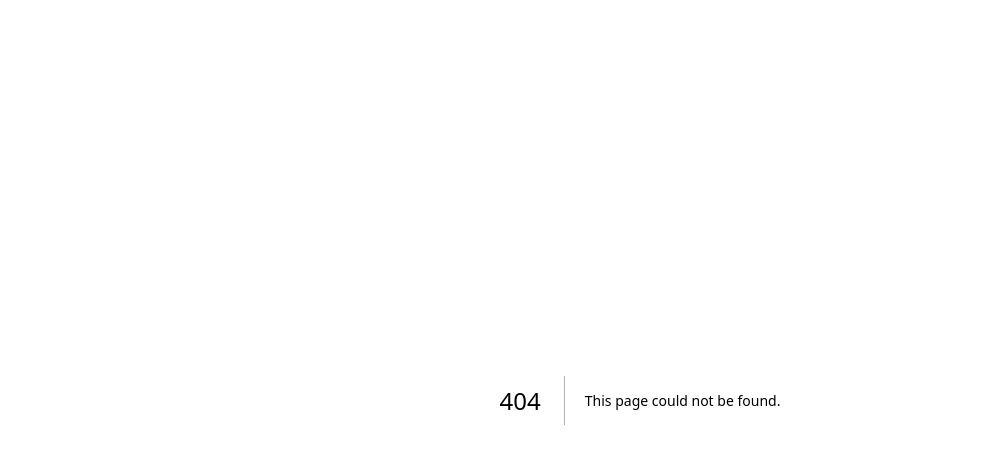
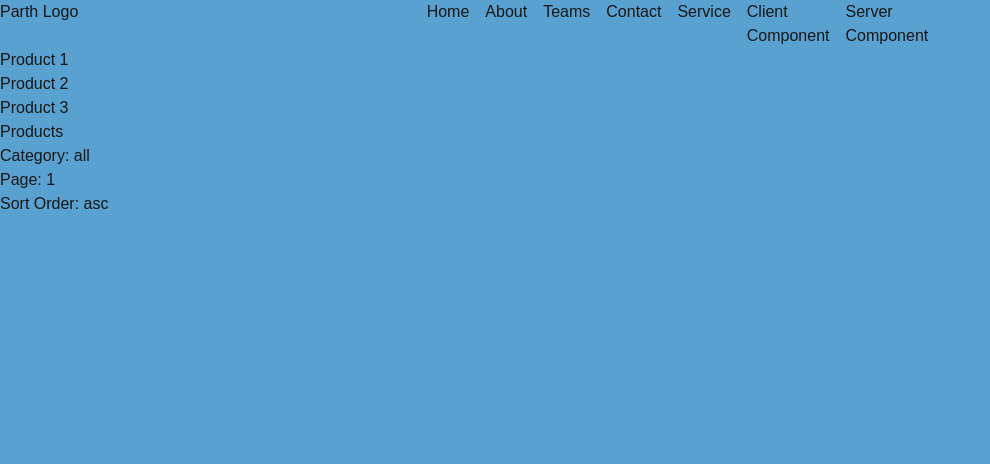
Before and after one commit to parth-007/nextapp, a Next.js app: page /products in a window 1280 px wide. Before the commit this address had no page. Shown: the top 464 px of the page, without its empty margins (0-990 px from the left). Built offline with nearby package versions, Linux system fonts and the light colour scheme.

Commit message:
Add blog, product, and thread pages with dynamic routing and search parameters

```diff
--- /dev/null
+++ b/app/(users)/blogs/[...slug]/page.tsx
@@ -0,0 +1,7 @@
+const Blog = async(props) => {
+    const slug = await props.params;
+    console.log("slug:", slug);
+    return (<><h1>Blogs</h1></>)
+}
+
+export default Blog;
--- /dev/null
+++ b/app/(users)/products/ProductList.tsx
@@ -0,0 +1,16 @@
+"use client";
+
+import { useSearchParams } from "next/navigation";
+
+export const ProductList = () => {
+    const x = useSearchParams();
+    console.log("inner:", x);
+    console.log("category:", x.get("category"));
+    console.log("page:", x.get("page"));
+    console.log("sortOrder:", x.get("sortOrder"));
+    return <ul>
+        <li>Product 1</li>
+        <li>Product 2</li>
+        <li>Product 3</li>
+    </ul>
+}
--- /dev/null
+++ b/app/(users)/products/page.tsx
@@ -0,0 +1,18 @@
+import { ProductList } from "./ProductList";
+
+const Products = async({searchParams}) => {
+    const p: any = await searchParams;
+const category = p?.category || "all";
+const page = p?.page || 1;
+const sortOrder = p?.sortOrder || "asc";
+console.log("outer:", p);
+    return <>
+    <ProductList />
+    <h1>Products</h1>
+    <p>Category: {category}</p>
+    <p>Page: {page}</p>
+    <p>Sort Order: {sortOrder}</p>
+    </>
+};
+
+export default Products;
--- /dev/null
+++ b/app/(users)/users/[username]/threads/[threadId]/page.tsx
@@ -0,0 +1,12 @@
+"use client";
+
+import { use } from "react";
+
+const ThreadPage = (props) => {
+    const p: any = use(props.params);
+    console.log(p);
+
+    return <h1>Thread Page {p.threadId} User: {p.username}</h1>
+};
+
+export default ThreadPage;
```
